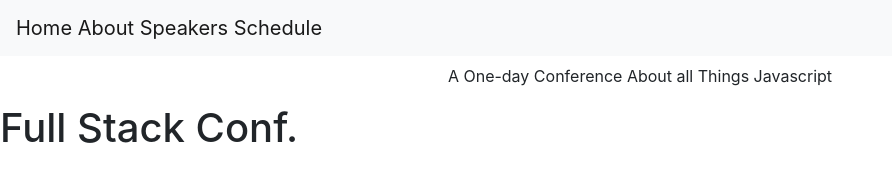
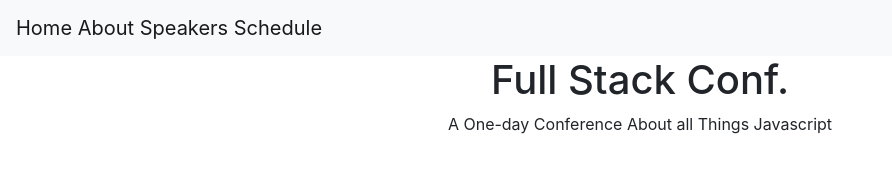
Before and after one commit to MarquisR/Coming-soon-, a plain HTML site: page landing.html in a window 1280 px wide. Shown: the whole page, without its empty margins (0-892 px from the left). Drawn offline with nearby package versions, Linux system fonts and the light colour scheme.

Commit message:
Add files via upload

```diff
--- a/landing.html
+++ b/landing.html
@@ -10,9 +10,9 @@
       <a class="navbar-brand" href="#">Home About Speakers Schedule</a>
     </nav>
     <div class="text-center">
-      <h1></h1>
+      <h1>Full Stack Conf.</h1>
       <p>A One-day Conference About all Things Javascript</p>
-    </div><h1>Full Stack Conf.</h1>
+    </div>
 
 
 </body>
```
